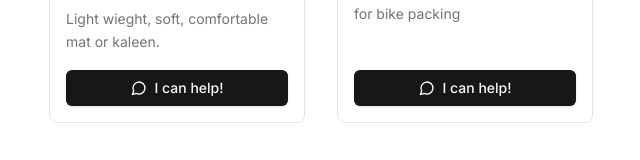
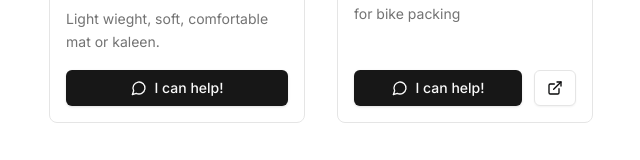
Before and after one commit to atulraj85/me, a Next.js app: page /needs in a window 1280 px wide. Shown: the part 1818-1978 px from the top of the page, without its empty margins (319-959 px from the left). Built offline with nearby package versions, Linux system fonts and the light colour scheme.

Commit message:
Update page.tsx

```diff
--- a/src/app/needs/page.tsx
+++ b/src/app/needs/page.tsx
@@ -94,7 +94,7 @@ const NEEDS_DATA: NeedItem[] = [
     priority: "high",
     category: "Travel",
     links: {
-      reference: "",
+      reference: "https://www.amazon.in/GR-GOLDEN-RIDERS-Polyester-Bicycle/dp/B07JBK98SK/?_encoding=UTF8&ref_=pd_hp_d_btf_ci_mcx_mr_ca_id_hp_d",
       purchase: "https://www.amazon.in/GR-GOLDEN-RIDERS-Polyester-Bicycle/dp/B07JBK98SK/?_encoding=UTF8&ref_=pd_hp_d_btf_ci_mcx_mr_ca_id_hp_d",
     },
   },
```
